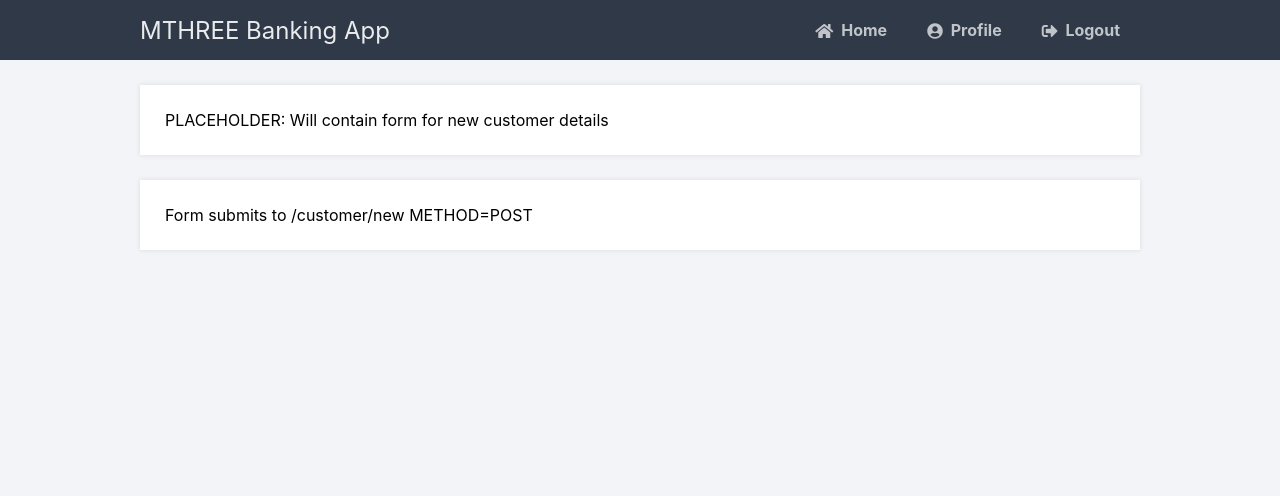
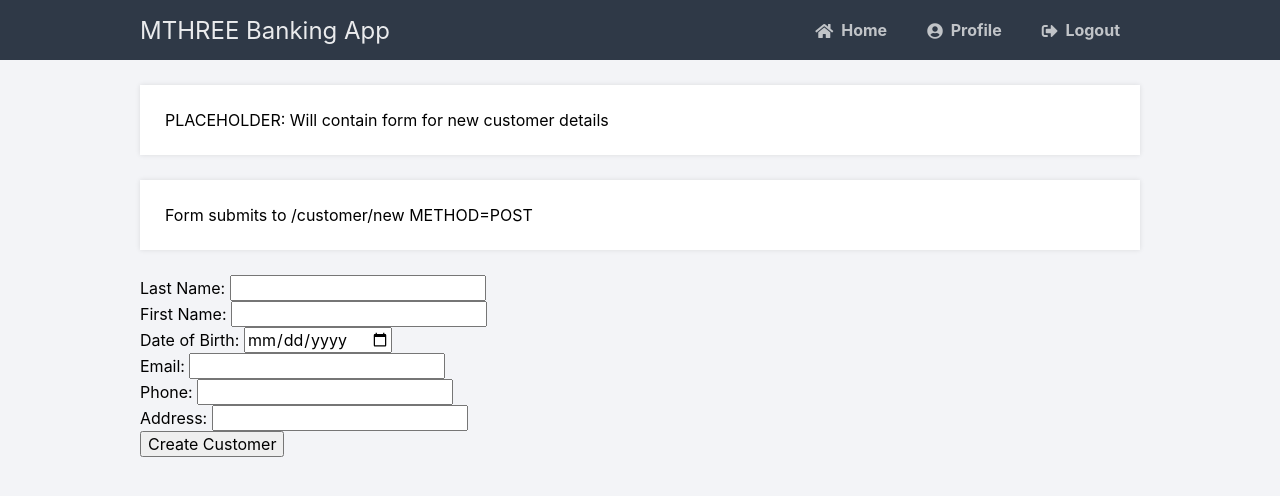
Before and after one commit to jdench1989/mthree_bank_project, a Flask app: page /customer/new in a window 1280 px wide. Shown: the top 496 px of the page. Run offline with Flask 3, Linux system fonts and the light colour scheme.

Commit message:
customer forms

```diff
--- a/templates/customer_new.html
+++ b/templates/customer_new.html
@@ -5,4 +5,27 @@
 {% block content %}
 <p>PLACEHOLDER: Will contain form for new customer details</p>
 <p>Form submits to /customer/new METHOD=POST</p>
+<form action="{{ url_for('new_customer') }}" method="POST">
+    <label for="last_name">Last Name:</label>
+    <input type="text" id="last_name" name="last_name" required><br>
+
+    <label for="first_name">First Name:</label>
+    <input type="text" id="first_name" name="first_name" required><br>
+
+    <label for="dob">Date of Birth:</label>
+    <input type="date" id="dob" name="dob" required><br>
+
+    <label for="email">Email:</label>
+    <input type="email" id="email" name="email" required><br>
+
+    <label for="phone">Phone:</label>
+    <input type="text" id="phone" name="phone" required><br>
+
+    <label for="address">Address:</label>
+    <input type="text" id="address" name="address" required><br>
+
+    <!-- Button to submit the form -->
+    <button type="submit">Create Customer</button>
+</form>
+
 {% endblock %}
```
Also changed, not shown: templates/customer.html (+16 -0 lines).
